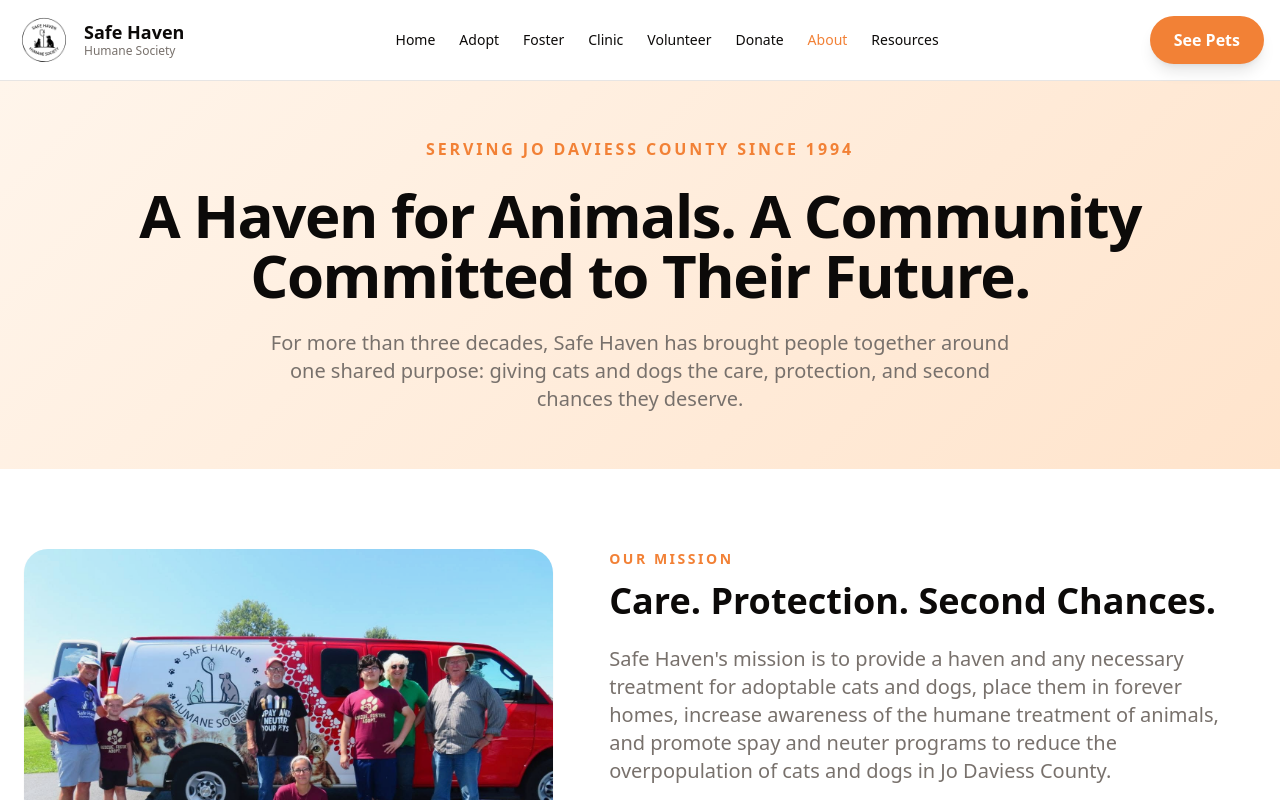
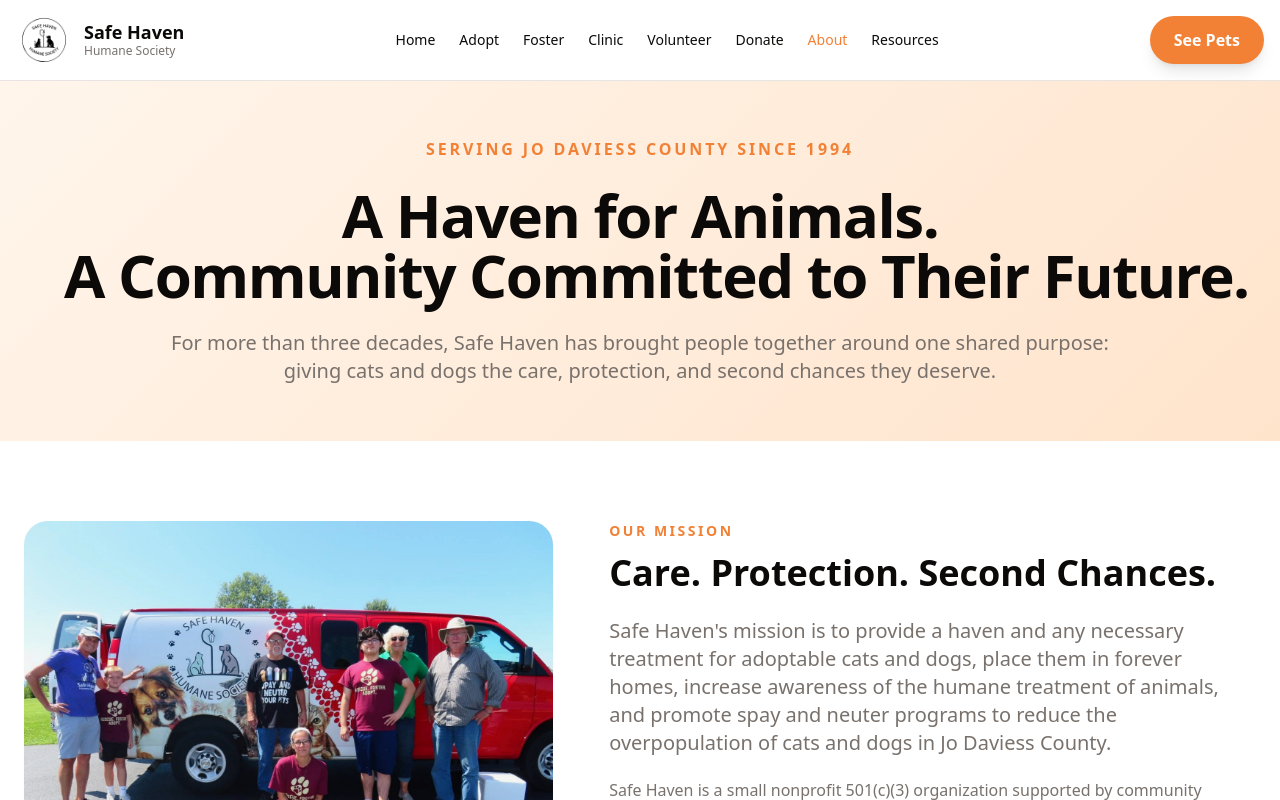
Before and after one commit to 7nqwsvhv99-hash/safe-haven-site, a Next.js app: page /about in a window 1280 px wide. Shown: the top 800 px of the page. Built offline with nearby package versions, Linux system fonts and the light colour scheme.

Commit message:
Control About hero line breaks

```diff
--- a/src/app/about/page.tsx
+++ b/src/app/about/page.tsx
@@ -64,15 +64,17 @@ export default function AboutPage() {
       {/* Hero */}
       <section className="hero-gradient">
         <div className="container-custom py-10 md:py-12 lg:py-14">
-          <div className="max-w-5xl mx-auto text-center space-y-6">
+          <div className="max-w-6xl mx-auto text-center space-y-6">
             <p className="text-sm md:text-base font-semibold uppercase tracking-[0.18em] text-primary">
               Serving Jo Daviess County Since 1994
             </p>
             <h1 className="text-4xl md:text-5xl lg:text-6xl font-bold tracking-tight">
-              A Haven for Animals. A Community Committed to Their Future.
+              <span className="block lg:whitespace-nowrap">A Haven for Animals.</span>
+              <span className="block lg:whitespace-nowrap">A Community Committed to Their Future.</span>
             </h1>
-            <p className="text-lg md:text-xl text-muted-foreground max-w-3xl mx-auto leading-relaxed">
-              For more than three decades, Safe Haven has brought people together around one shared purpose: giving cats and dogs the care, protection, and second chances they deserve.
+            <p className="text-lg md:text-xl text-muted-foreground max-w-6xl mx-auto leading-relaxed">
+              <span className="lg:block lg:whitespace-nowrap">For more than three decades, Safe Haven has brought people together around one shared purpose:</span>
+              <span className="lg:block lg:whitespace-nowrap">giving cats and dogs the care, protection, and second chances they deserve.</span>
             </p>
           </div>
         </div>
```
